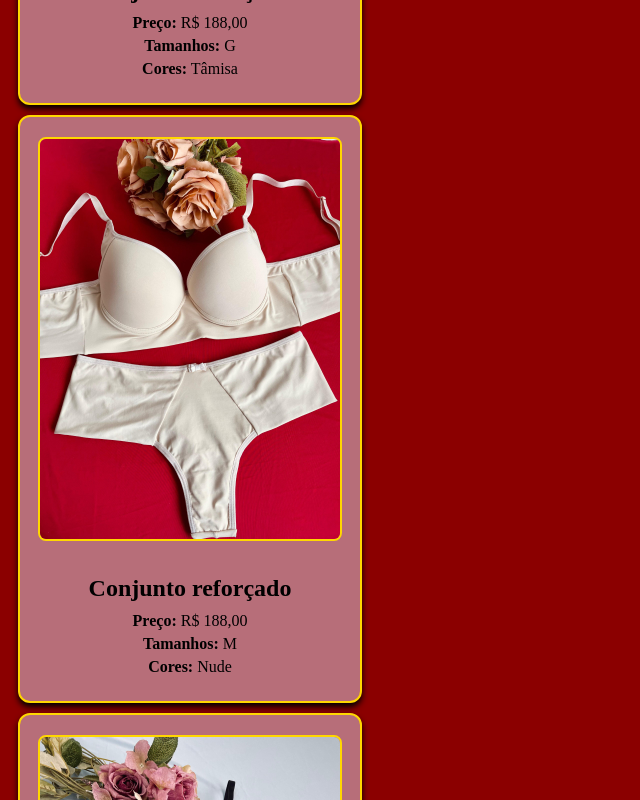
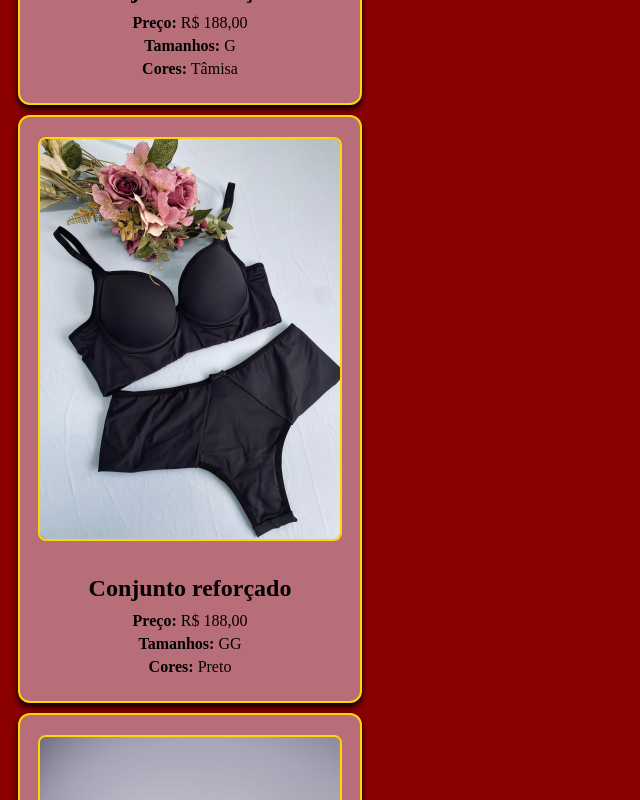
Before and after one commit to Lopes0908/Lopes0908.github.io, a SvelteKit app: page /categoria1 in a window 1280 px wide. Shown: the part 4440-5240 px from the top of the page, without its empty margins (0-640 px from the left). Built offline with nearby package versions, Linux system fonts and the light colour scheme; a web font is replaced by a local one.

Commit message:
Atualização de estoque

```diff
--- a/src/routes/categoria1/+page.svelte
+++ b/src/routes/categoria1/+page.svelte
@@ -64,16 +64,9 @@
 		},
 		 {
 			nome: 'Conjunto reforçado',
-			imagem: '/images/f8.jpg',
-			preco: 'R$ 188,00',
-			tamanhos: ['M'],
-			cores: ['Nude'],
-		},
-		 {
-			nome: 'Conjunto reforçado',
 			imagem: '/images/f9.jpg',
 			preco: 'R$ 188,00',
-			tamanhos: ['GG','M'],
+			tamanhos: ['GG'],
 			cores: ['Preto'],
 		},
 		{
@@ -117,13 +110,6 @@
 			preco: 'R$ 178,00',
 			tamanhos: ['GG'],
 			cores: ['Divino'],
-		},
-		{
-			nome: 'Conjunto reforçado',
-			imagem: '/images/f16.jpg',
-			preco: 'R$ 188,00',
-			tamanhos: ['M'],
-			cores: ['Tâmisa'],
 		},
         {
 			nome: 'Conjunto de renda',
@@ -185,7 +171,6 @@
 		<label for="tamanho" style="color: black;">Selecionar Tamanho:</label>
 		<select id="tamanho" bind:value={selectedTamanho}>
 			<option value="">Todos</option>
-			<option value="P">P</option>
 			<option value="M">M</option>
 			<option value="G">G</option>
 			<option value="GG">GG</option>
@@ -196,16 +181,18 @@
 		<label for="cor" style="color: black;">Selecionar Cor:</label>
 		<select id="cor" bind:value={selectedCor}>
 			<option value="">Todas</option>
+			<option value="Divino">Divino</option>
+			<option value="Branco">Branco</option>
+			<option value="Nude">Nude</option>
+			<option value="Nude com preto">Nude com preto</option>
 			<option value="Preto">Preto</option>
-			<option value="Divino">Divino</option>
-			<option value="Nude">Nude</option>
+			<option value="Submarino">Submarino</option>
+			<option value="Tâmisa">Tâmisa</option>
 			<option value="Capuccino">Capuccino</option>
+			<option value="Verde menta">Verde menta</option>
 			<option value="Menta com rosa">Menta com rosa</option>
 			<option value="Vermelho">Vermelho</option>
-			<option value="Tâmisa">Tâmisa</option>
-			<option value="Submarino">Submarino</option>
-			<option value="Nude com preto">Nude com preto</option>
-			<option value="Branco">Branco</option>
+			 <!-- Adicione mais opções conforme necessário -->
 		</select>
 	</div>
 
```
Also changed, not shown: static/images/f16.jpg (deleted), static/images/f8.jpg (deleted).
